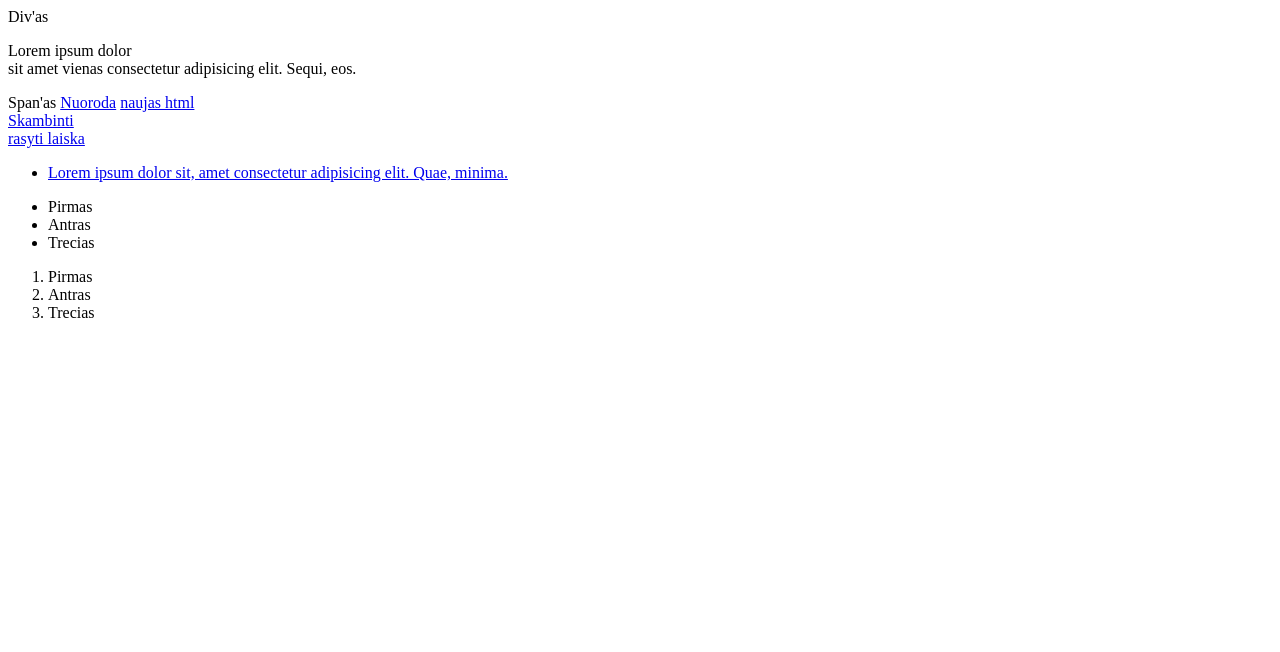
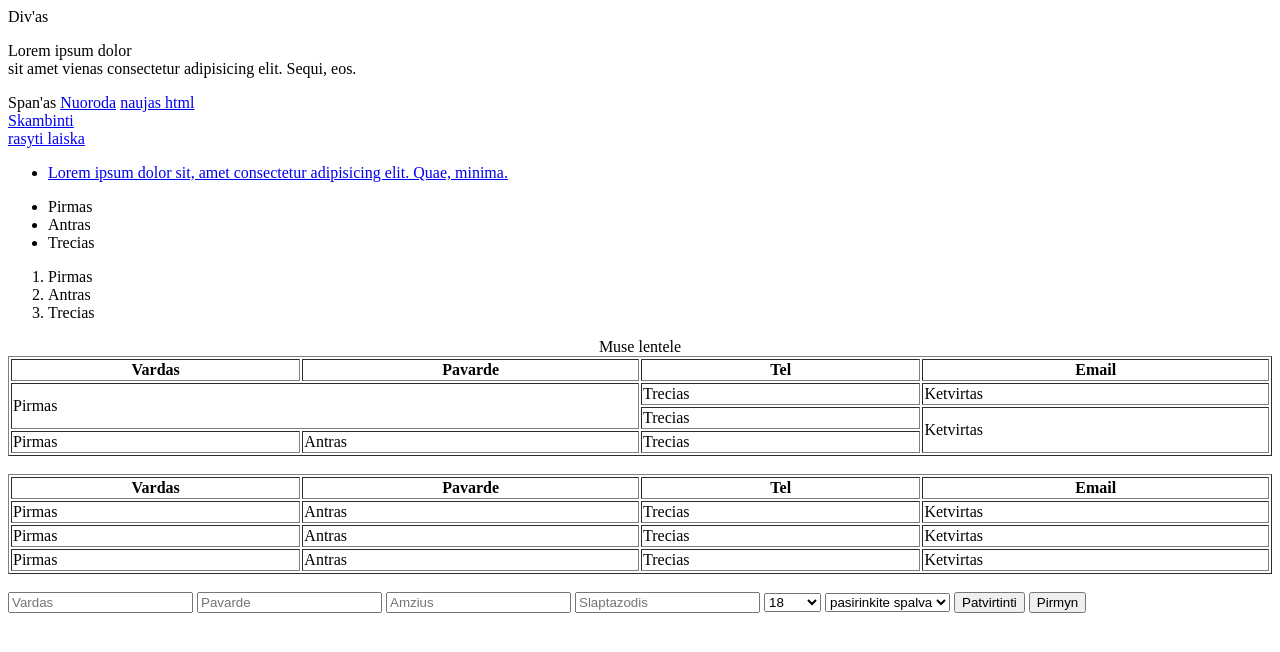
Before and after one commit to masalism/Front-end, a plain HTML site: page html/failas.html in a window 1280 px wide. Drawn offline with Linux system fonts and the light colour scheme.

Commit message:
forms tables

```diff
--- a/html/failas.html
+++ b/html/failas.html
@@ -6,11 +6,11 @@
     <title>Dokumentas</title>
 </head>
 
-<body>
+<body ">
     <div>Div'as</div>
     <p>Lorem ipsum dolor <br> sit amet <span>vienas</span> consectetur adipisicing elit. Sequi, eos.</p>
     <span>Span'as</span>
-    <a href="https://www.google.lt/" target="_blank">Nuoroda</a>
+    <a href=" https://www.google.lt/" target="_blank">Nuoroda</a>
     <a href="naujas.html"> naujas html</a><br>
     <a href="tel:867813392">Skambinti</a>
     <div>
@@ -27,14 +27,96 @@
         <li>Antras</li>
         <li>Trecias</li>
     </ul>
+
     <ol>
         <li>Pirmas</li>
         <li>Antras</li>
         <li>Trecias</li>
     </ol>
 
+    <table border="1" width="100%">
+        <caption>Muse lentele</caption>
+        <tr>
+            <th>Vardas</th>
+            <th>Pavarde</th>
+            <th>Tel</th>
+            <th>Email</th>
+        </tr>
+        <tr>
+            <td colspan="2" rowspan="2">Pirmas</td>
+            <!-- <td>Antras</td> -->
+            <td>Trecias</td>
+            <td>Ketvirtas</td>
+        </tr>
+        <tr>
+            <!-- <td >Pirmas</td> -->
+            <!-- <td>Antras</td> -->
+            <td>Trecias</td>
+            <td rowspan="2">Ketvirtas</td>
+            <!-- <td>Penktas</td> -->
+        </tr>
+        <tr>
+            <td>Pirmas</td>
+            <td>Antras</td>
+            <td>Trecias</td>
+            <!-- <td>Ketvirtas</td> -->
+        </tr>
+    </table>
+    <br>
+    <table border="1" width="100%">
+        <thead>
+            <tr>
+                <th>Vardas</th>
+                <th>Pavarde</th>
+                <th>Tel</th>
+                <th>Email</th>
+            </tr>
+        </thead>
+        <tbody>
+            <tr>
+                <td>Pirmas</td>
+                <td>Antras</td>
+                <td>Trecias</td>
+                <td>Ketvirtas</td>
+            </tr>
+            <tr>
+                <td>Pirmas</td>
+                <td>Antras</td>
+                <td>Trecias</td>
+                <td>Ketvirtas</td>
+                <!-- <td>Penktas</td> -->
+            </tr>
+            <tr>
+                <td>Pirmas</td>
+                <td>Antras</td>
+                <td>Trecias</td>
+                <td>Ketvirtas</td>
+            </tr>
+        </tbody>
+    </table>
+    <br>
+    <form style="margin-bottom: 100px;">
+        <input type="text" placeholder="Vardas" value="" name="name">
+        <input type="text" placeholder="Pavarde" value="" name="secondname">
+        <input type="number" placeholder="Amzius" name="age" value="">
+        <input type="password" name="password" placeholder="Slaptazodis" value="">
+        <select name="">
+            <option value="10">18</option>
+            <option value="20">19-25</option>
+            <option value="30">25-40</option>
+            <option value="48">40-70</option>
+        </select>
+        <select>
+            <option value="" selected disabled>pasirinkite spalva</option>
+            <option value="red">Raudona</option>
+            <option value="green">Zalia</option>
+            <option value="yellow" disabled>Geltona</option>
+            <option value="black">Juoda</option>
+        </select>
+        <button>Patvirtinti</button>
+        <input type="submit" value="Pirmyn">
 
-
+    </form>
 </body>
 
 </html>
```
